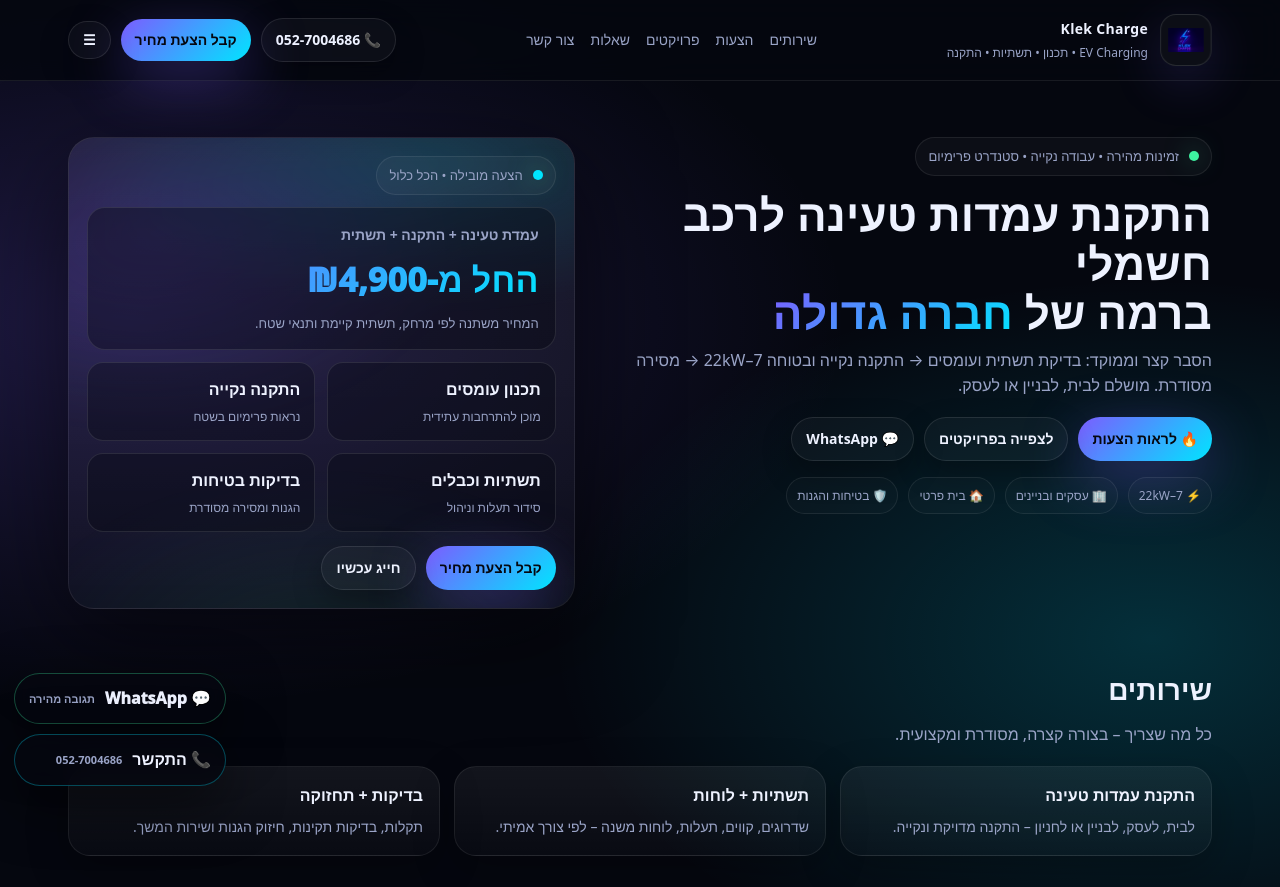
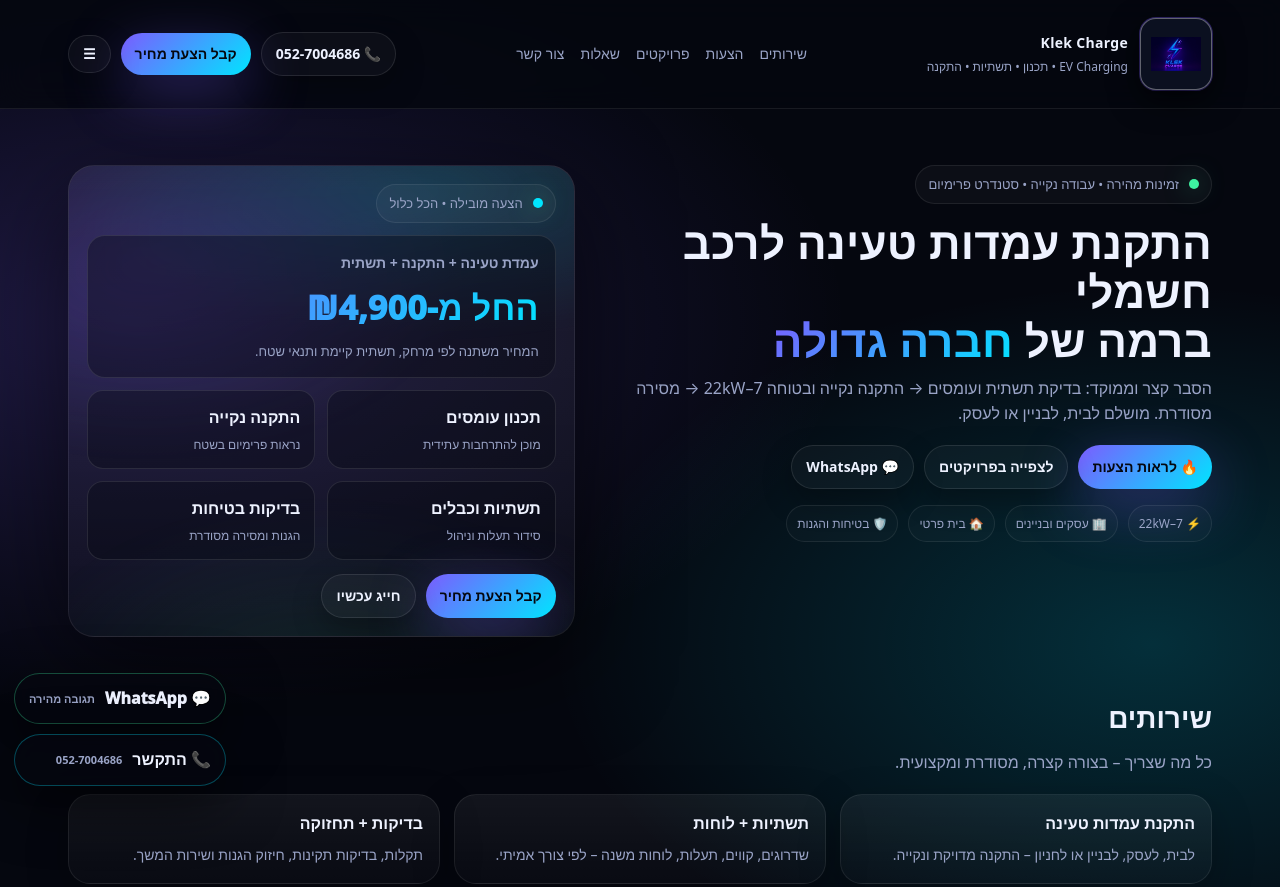
Before and after one commit to majdw1/sprituma, a plain HTML site: page index.html in a window 1280 px wide. Shown: the top 887 px of the page. Drawn offline with Linux system fonts and the light colour scheme.

Commit message:
Update index.html

```diff
--- a/index.html
+++ b/index.html
@@ -44,19 +44,40 @@
       backdrop-filter: blur(14px);
       border-bottom: 1px solid var(--line);
     }
-    .nav{display:flex; align-items:center; justify-content:space-between; padding:14px 0; gap:12px}
+    .nav{
+  display:flex;
+  align-items:center;
+  justify-content:space-between;
+  padding:18px 0;   /* ⬅️ زودنا الارتفاع */
+  gap:14px;
+}
+
     .brand{display:flex; align-items:center; gap:12px; min-width:240px}
-    .brandLogo{
-      width:52px; height:52px; object-fit:contain;
-      border-radius:16px; padding:7px;
-      background: rgba(255,255,255,.03);
-      border:1px solid rgba(255,255,255,.12);
-      box-shadow: 0 16px 50px rgba(124,92,255,.18);
-      transform: perspective(900px) rotateY(8deg);
-      transition: transform .45s ease, box-shadow .45s ease;
-      filter:none;
-    }
-    .brandLogo:hover{transform: perspective(900px) rotateY(0deg) scale(1.06); box-shadow: 0 22px 70px rgba(0,229,255,.18)}
+   .brandLogo{
+  width:72px;        /* ⬅️ كبّرنا الحجم */
+  height:72px;
+  min-width:72px;
+  min-height:72px;
+
+  object-fit:contain;
+
+  background:#0b1020;
+  padding:10px;      /* فراغ داخلي يبرز اللوجو */
+  border-radius:16px;
+
+  border:1px solid rgba(255,255,255,.35);
+
+  box-shadow:
+    0 10px 30px rgba(0,0,0,.65),
+    0 0 0 1px rgba(124,92,255,.4);
+
+  opacity:1;
+  filter:none;
+  transform:none;
+}
+
+
+
     .brandTitle{display:flex;flex-direction:column;gap:2px}
     .brandTitle b{font-size:14px; letter-spacing:.3px}
     .brandTitle span{font-size:12px; color:var(--muted)}
```
